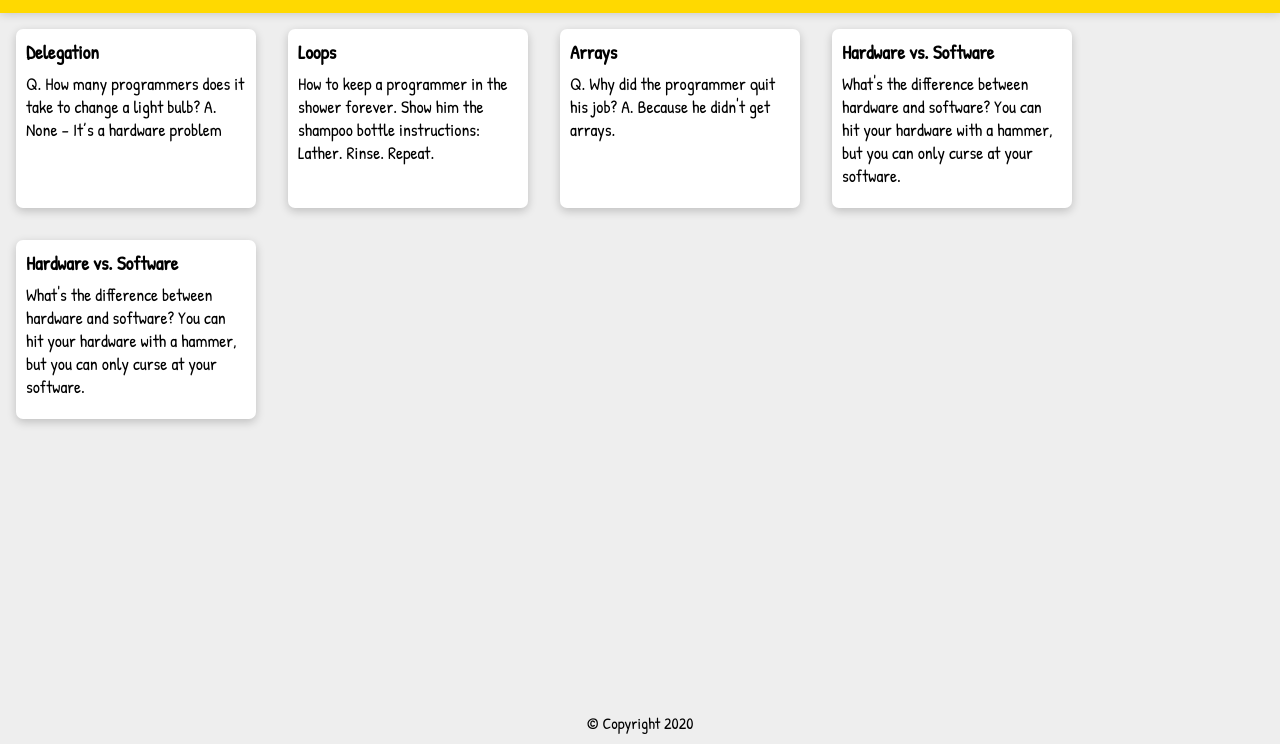
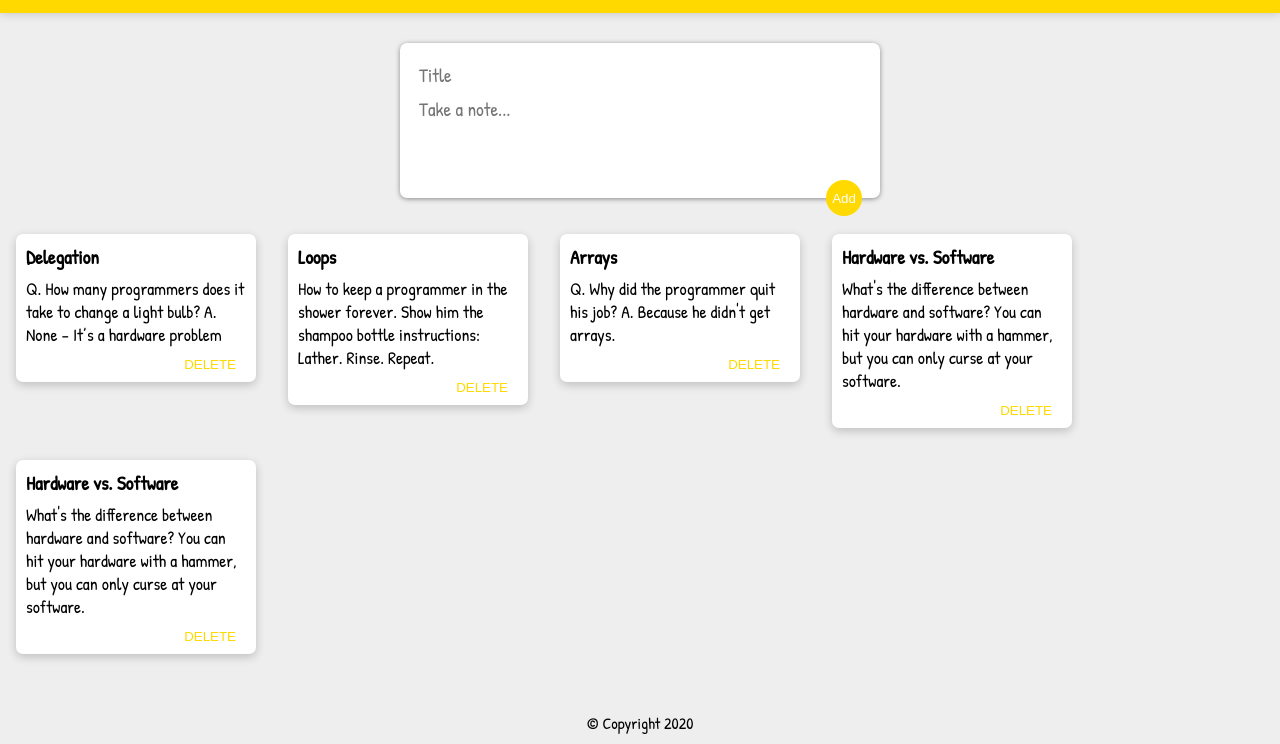
Before and after one commit to amitkr7/KeeperApp, a React app: page / in a window 1280 px wide. Shown: the part 56-800 px from the top of the page. Built offline with nearby package versions, Linux system fonts and the light colour scheme.

Commit message:
add createArea component

```diff
--- a/public/styles.css
+++ b/public/styles.css
@@ -34,9 +34,42 @@ footer {
   height: 2rem;
 }
 
-.container {
+/* .container {
   display: flex;
   flex-wrap: wrap;
+} */
+form{
+  position: relative;
+  width: 480px;
+  background: #fff;
+  margin: 30px auto 20px;
+  padding: 15px;
+  border-radius: 7px;
+  box-shadow: 0 1px 5px #8a8a8a;
+}
+form input,
+form textarea{
+  width:100%;
+  border: none;
+  outline: none;
+  padding: 4px;
+  resize: none;
+  font-size: 1.2rem;
+  font-family: inherit;
+}
+
+form button{
+  position: absolute;
+  right: 18px;
+  bottom:-18px;
+  background:#ffd900;
+  border: none;
+  border-radius: 50%;
+  color: #fff;
+  width: 36px;
+  height: 36px;
+  cursor: pointer;
+  outline: none;
 }
 
 .note {
@@ -46,7 +79,18 @@ footer {
   padding: 10px;
   margin: 16px;
   background: #fff;
-  /* float: left; */
+  float: left;
+}
+
+.note button {
+  color: #ffd900;
+  border: none;
+  outline: none;
+  background: none;
+  cursor: pointer;
+  position: relative;
+  float: right;
+  margin-right: 10px;
 }
 
 .note h1 {
--- a/src/components/App.js
+++ b/src/components/App.js
@@ -3,11 +3,13 @@ import Header from './Header';
 import Footer from './Footer';
 import Note from './Note';
 import notes from '../notes';
+import CreateArea from './CreateArea';
 
 function App() {
   return (
     <div>
       <Header />
+      <CreateArea />
       <div className='container'>
         {notes.map((note) => (
           <Note key={note.key} title={note.title} content={note.content} />
--- /dev/null
+++ b/src/components/CreateArea.js
@@ -0,0 +1,15 @@
+import React from 'react';
+
+function CreateArea() {
+    return (
+        <div>
+            <form>
+                <input type='text' name='title' placeholder='Title' />
+                <textarea name='content' placeholder='Take a note...' rows='3' />
+                <button>Add</button>
+            </form>
+        </div>
+    )
+}
+
+export default CreateArea;
--- a/src/components/Note.js
+++ b/src/components/Note.js
@@ -2,10 +2,11 @@ import React from 'react';
 
 function Note(props) {
   return (
-      <div className='note'>
-        <h1>{props.title}</h1>
-        <p>{props.content}</p>
-      </div>
+    <div className='note'>
+      <h1>{props.title}</h1>
+      <p>{props.content}</p>
+      <button>DELETE</button>
+    </div>
   );
 }
 
```
